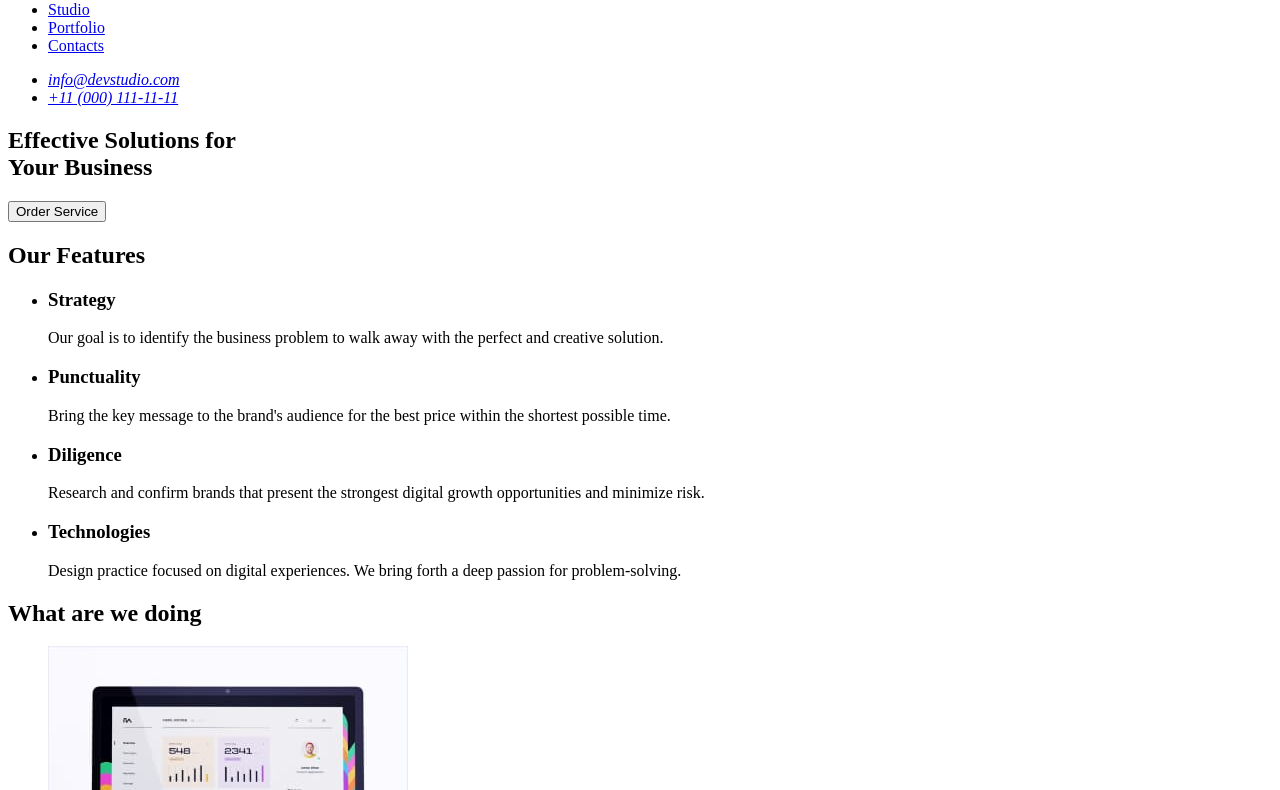
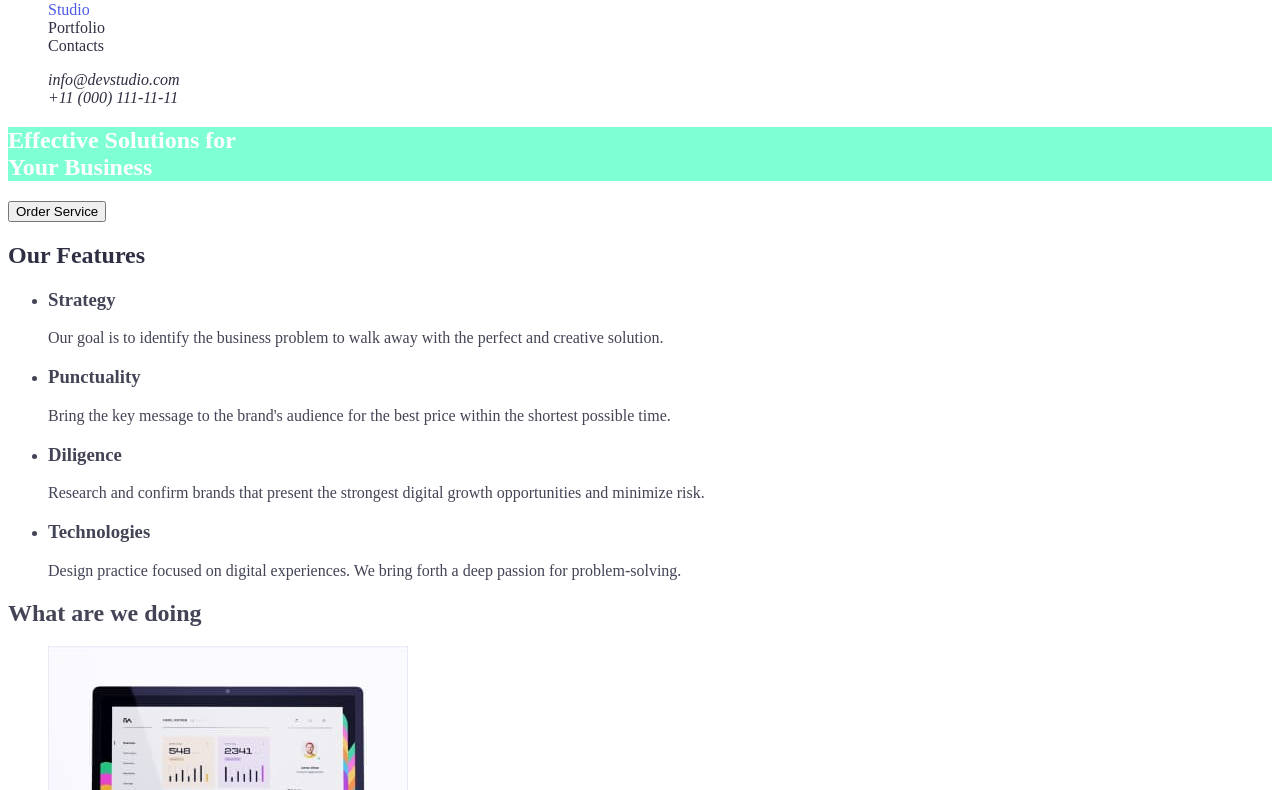
Before and after one commit to olena-ilina-makarova/goit-markup-hw-02, a plain HTML site: page index.html in a window 1280 px wide. Shown: the part 41-831 px from the top of the page. Drawn offline with Linux system fonts and the light colour scheme.

Commit message:
Старт CSS

```diff
--- a/css/styles.css
+++ b/css/styles.css
@@ -0,0 +1,72 @@
+body {
+  background-color: #ffffff;
+  color: #434455;
+}
+.logo {
+  color: #2e2f42;
+}
+
+a {
+  text-decoration: none;
+}
+
+a:hover {
+  text-decoration: underline;
+}
+
+.accent {
+  color: #4d5ae5;
+}
+
+.list {
+  list-style: none;
+}
+
+.logo:hover,
+.logo:focus {
+  color: aqua;
+}
+
+/* site nav */
+
+.site-nav .link {
+  color: #2e2f42;
+}
+
+.site-nav .link:hover,
+.site-nav .link:focus {
+  color: aqua;
+}
+
+.auth-nav .link {
+  color: #2e2f42;
+}
+
+.auth-nav .link:hover,
+.auth-nav .link:focus {
+  color: aqua;
+}
+
+/* Hero */
+
+.hero-title {
+  background-color: aquamarine;
+  color: #ffffff;
+}
+
+/* Section */
+
+.section-title {
+  color: #2e2f42;
+}
+
+/* Benefits */
+
+.benefits .tittle {
+}
+
+/* Navigation & heading text NAVY BLUE #2E2F42 */
+/* Body text SLATE #434455 */
+/* Accent IRIS #4D5AE5*/
+/* Hero text WHITE #FFFFFF */
+/* Secondary background color CLOUD #F4F4FD*/
--- a/index.html
+++ b/index.html
@@ -15,59 +15,75 @@
     <link rel="stylesheet" href="./css/styles.css" />
   </head>
   <body>
+    <!-- Site header -->
     <header>
       <nav>
-        <a href="./index.html">WebStudio</a>
-        <ul>
-          <li><a href="./index.html">Studio</a></li>
-          <li><a href="#">Portfolio</a></li>
-          <li><a href="#">Contacts</a></li>
+        <a href="./index.html" class="logo"
+          ><span class="accent">Web</span>Studio</a
+        >
+        <ul class="site-nav list">
+          <li>
+            <a href="./index.html" class="link"
+              ><span class="accent">Studio</span></a
+            >
+          </li>
+          <li><a href="#" class="link">Portfolio</a></li>
+          <li><a href="#" class="link">Contacts</a></li>
         </ul>
       </nav>
       <address>
-        <ul>
-          <li><a href="mailto:info@devstudio.com">info@devstudio.com</a></li>
-          <li><a href="tel:+110001111111">+11 (000) 111-11-11</a></li>
+        <ul class="auth-nav list">
+          <li>
+            <a href="mailto:info@devstudio.com" class="link"
+              >info@devstudio.com</a
+            >
+          </li>
+          <li>
+            <a href="tel:+110001111111" class="link">+11 (000) 111-11-11</a>
+          </li>
         </ul>
       </address>
     </header>
+    <!-- Hero -->
     <main>
-      <section>
-        <h1>Effective Solutions for <br />Your Business</h1>
+      <section class="section-hero">
+        <h1 class="hero-title">Effective Solutions for <br />Your Business</h1>
         <button type="button">Order Service</button>
       </section>
-      <section>
-        <h2>Our Features</h2>
-        <ul>
+      <!-- Benefits -->
+      <section class="section">
+        <h2 class="section-title">Our Features</h2>
+        <ul class="benefits">
           <li>
-            <h3>Strategy</h3>
+            <h3 class="title">Strategy</h3>
             <p>
               Our goal is to identify the business problem to walk away with the
               perfect and creative solution.
             </p>
           </li>
           <li>
-            <h3>Punctuality</h3>
+            <h3 class="title">Punctuality</h3>
             <p>
               Bring the key message to the brand's audience for the best price
               within the shortest possible time.
             </p>
           </li>
           <li>
-            <h3>Diligence</h3>
+            <h3 class="title">Diligence</h3>
             <p>
               Research and confirm brands that present the strongest digital
               growth opportunities and minimize risk.
             </p>
           </li>
           <li>
-            <h3>Technologies</h3>
+            <h3 class="title">Technologies</h3>
             <p>
               Design practice focused on digital experiences. We bring forth a
               deep passion for problem-solving.
             </p>
           </li>
         </ul>
+        <!-- work examples -->
       </section>
       <section>
         <h2>What are we doing</h2>
```
